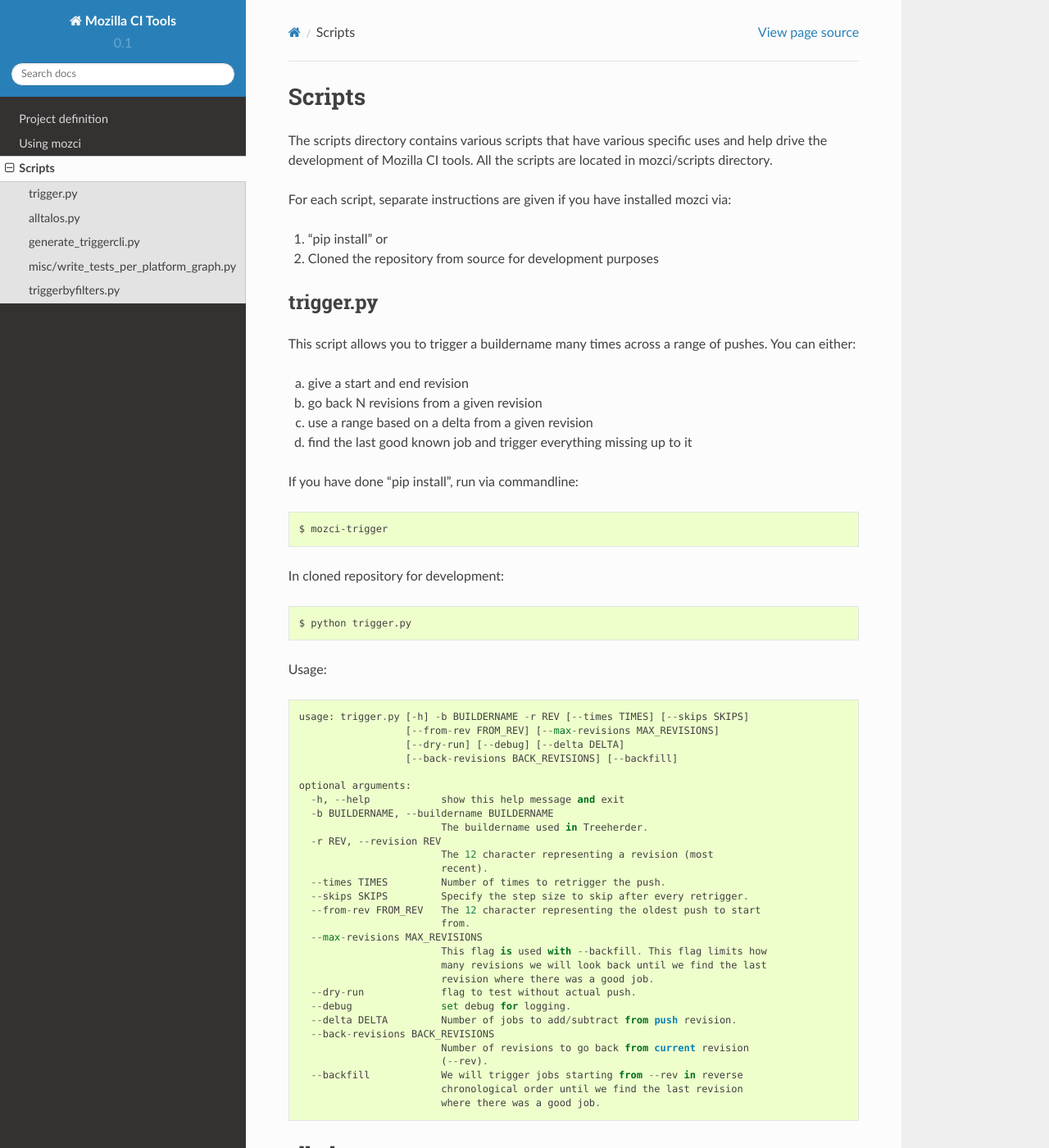
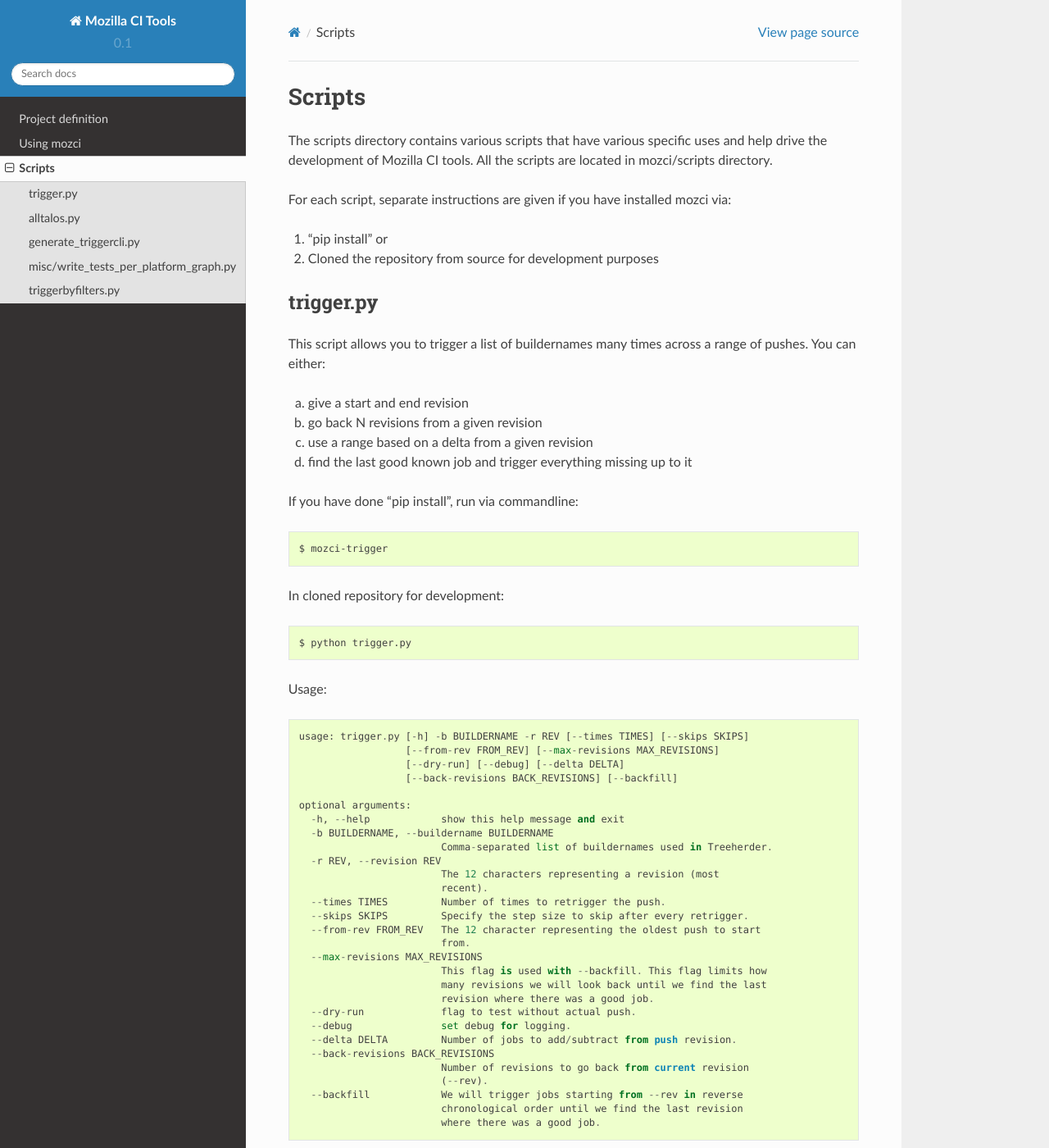
Before and after one commit to mozilla/mozilla_ci_tools, a Sphinx documentation site: the page built from docs/scripts.rst, in a window 1280 px wide and 1400 px high. Shown: the whole window at 82% size. Built offline with Sphinx 7.4.7 and the Read the Docs theme 2.0.0, drawn with Linux system fonts in a browser that asks for light colours.

Commit message:
Update trigger.py docs to mention multiple buildernames

```diff
--- a/docs/scripts.rst
+++ b/docs/scripts.rst
@@ -12,8 +12,9 @@ For each script, separate instructions are given if you have installed mozci via
 
 trigger.py
 ^^^^^^^^^^
-This script allows you to trigger a buildername many times across a range of pushes.
-You can either:
+
+This script allows you to trigger a list of buildernames many times
+across a range of pushes.  You can either:
 
 a) give a start and end revision
 b) go back N revisions from a given revision
@@ -38,9 +39,9 @@ Usage::
   optional arguments:
     -h, --help            show this help message and exit
     -b BUILDERNAME, --buildername BUILDERNAME
-                          The buildername used in Treeherder.
+                          Comma-separated list of buildernames used in Treeherder.
     -r REV, --revision REV
-                          The 12 character representing a revision (most
+                          The 12 characters representing a revision (most
                           recent).
     --times TIMES         Number of times to retrigger the push.
     --skips SKIPS         Specify the step size to skip after every retrigger.
```
